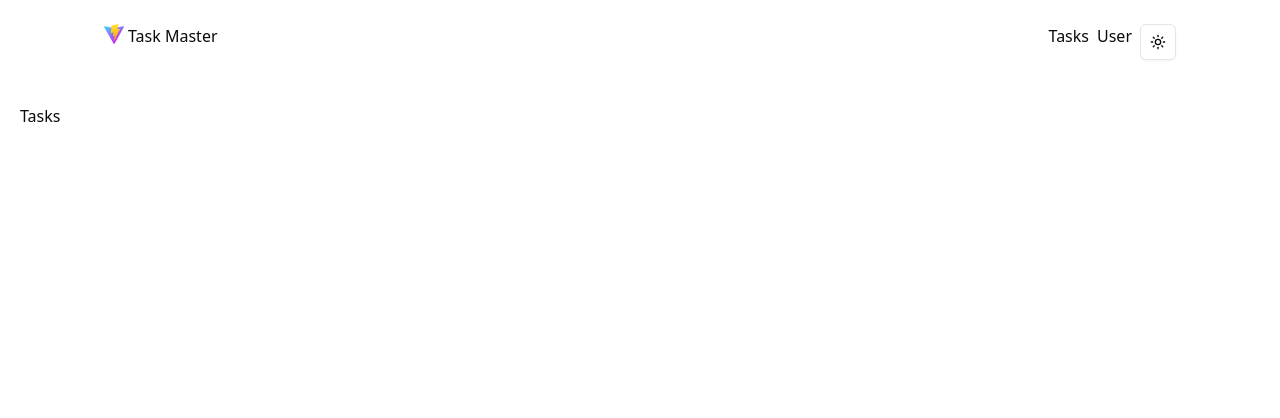
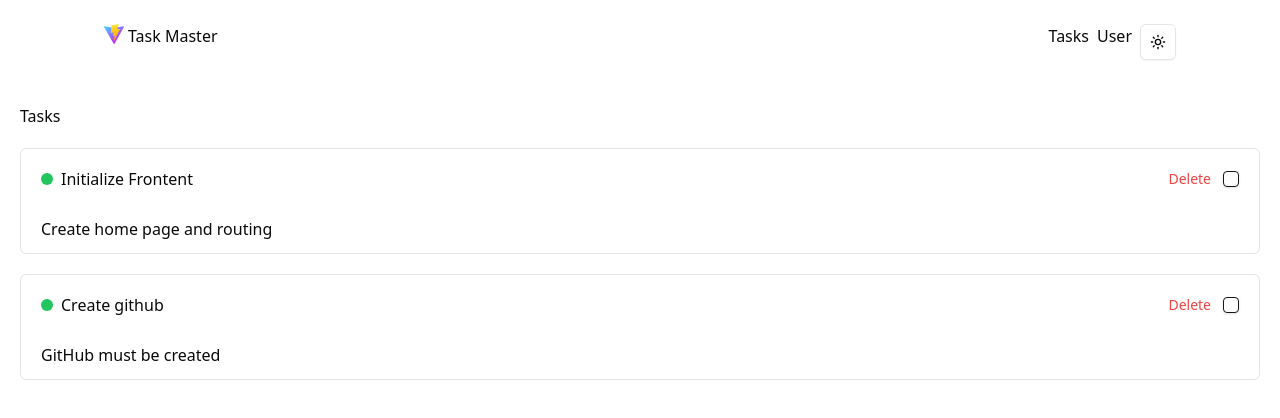
Before and after one commit to shahidulllah/Task-master-with-redux, a React (Vite) app: page / in a window 1280 px wide. Shown: the top 418 px of the page. Built offline with nearby package versions, Linux system fonts and the light colour scheme.

Commit message:
card created

```diff
--- a/package.json
+++ b/package.json
@@ -10,6 +10,7 @@
     "preview": "vite preview"
   },
   "dependencies": {
+    "@radix-ui/react-checkbox": "^1.1.3",
     "@radix-ui/react-dropdown-menu": "^2.1.4",
     "@radix-ui/react-slot": "^1.1.1",
     "@reduxjs/toolkit": "^2.5.0",
--- a/src/app/redux/features/task/task.interface.ts
+++ b/src/app/redux/features/task/task.interface.ts
@@ -1,4 +1,4 @@
-interface ITask {
+export interface ITask {
   id: string;
   title: string;
   description: string;
--- a/src/components/module/tasks/TaskCard.tsx
+++ b/src/components/module/tasks/TaskCard.tsx
@@ -1,13 +1,29 @@
+import { ITask } from "@/app/redux/features/task/task.interface";
+import { Button } from "@/components/ui/button";
+import { Checkbox } from "@/components/ui/checkbox";
 
+interface IProps {
+    task: ITask
+}
 
-
-const TaskCard = () => {
-
-    return (
-        <div className="mx-auto max-w-7xl px-5 mt-5">
-
+const TaskCard = ({task}: IProps) => {
+  return (
+    <div className="border px-5 py-3 rounded-md">
+      <div className="flex justify-between items-center">
+        <div className="flex gap-2 items-center">
+          <div className="size-3 rounded-full bg-green-500"></div>
+          <h1>{task.title}</h1>
         </div>
-    );
+        <div className="flex gap-3 items-center">
+          <Button variant="link" className="p-0 text-red-500">
+            <h6>Delete</h6>
+          </Button>
+          <Checkbox />
+        </div>
+      </div>
+      <p className="mt-5">{task.description}</p>
+    </div>
+  );
 };
 
 export default TaskCard;
--- /dev/null
+++ b/src/components/ui/checkbox.tsx
@@ -0,0 +1,28 @@
+import * as React from "react"
+import * as CheckboxPrimitive from "@radix-ui/react-checkbox"
+import { Check } from "lucide-react"
+
+import { cn } from "@/lib/utils"
+
+const Checkbox = React.forwardRef<
+  React.ElementRef<typeof CheckboxPrimitive.Root>,
+  React.ComponentPropsWithoutRef<typeof CheckboxPrimitive.Root>
+>(({ className, ...props }, ref) => (
+  <CheckboxPrimitive.Root
+    ref={ref}
+    className={cn(
+      "peer h-4 w-4 shrink-0 rounded-sm border border-primary shadow focus-visible:outline-none focus-visible:ring-1 focus-visible:ring-ring disabled:cursor-not-allowed disabled:opacity-50 data-[state=checked]:bg-primary data-[state=checked]:text-primary-foreground",
+      className
+    )}
+    {...props}
+  >
+    <CheckboxPrimitive.Indicator
+      className={cn("flex items-center justify-center text-current")}
+    >
+      <Check className="h-4 w-4" />
+    </CheckboxPrimitive.Indicator>
+  </CheckboxPrimitive.Root>
+))
+Checkbox.displayName = CheckboxPrimitive.Root.displayName
+
+export { Checkbox }
--- a/src/pages/Tasks.tsx
+++ b/src/pages/Tasks.tsx
@@ -12,9 +12,11 @@ const Tasks = () => {
         <h1>Tasks</h1>
       </div>
       <div className="space-y-5 mt-5">
-        <TaskCard />
-        <TaskCard />
-        <TaskCard />
+       {
+        tasks.map(task => (
+          <TaskCard key={task.id} task={task}></TaskCard>
+        ))
+       }
       </div>
     </div>
   );
```
Also changed, not shown: 1 other file (tests, documents, lock files or other folders).
